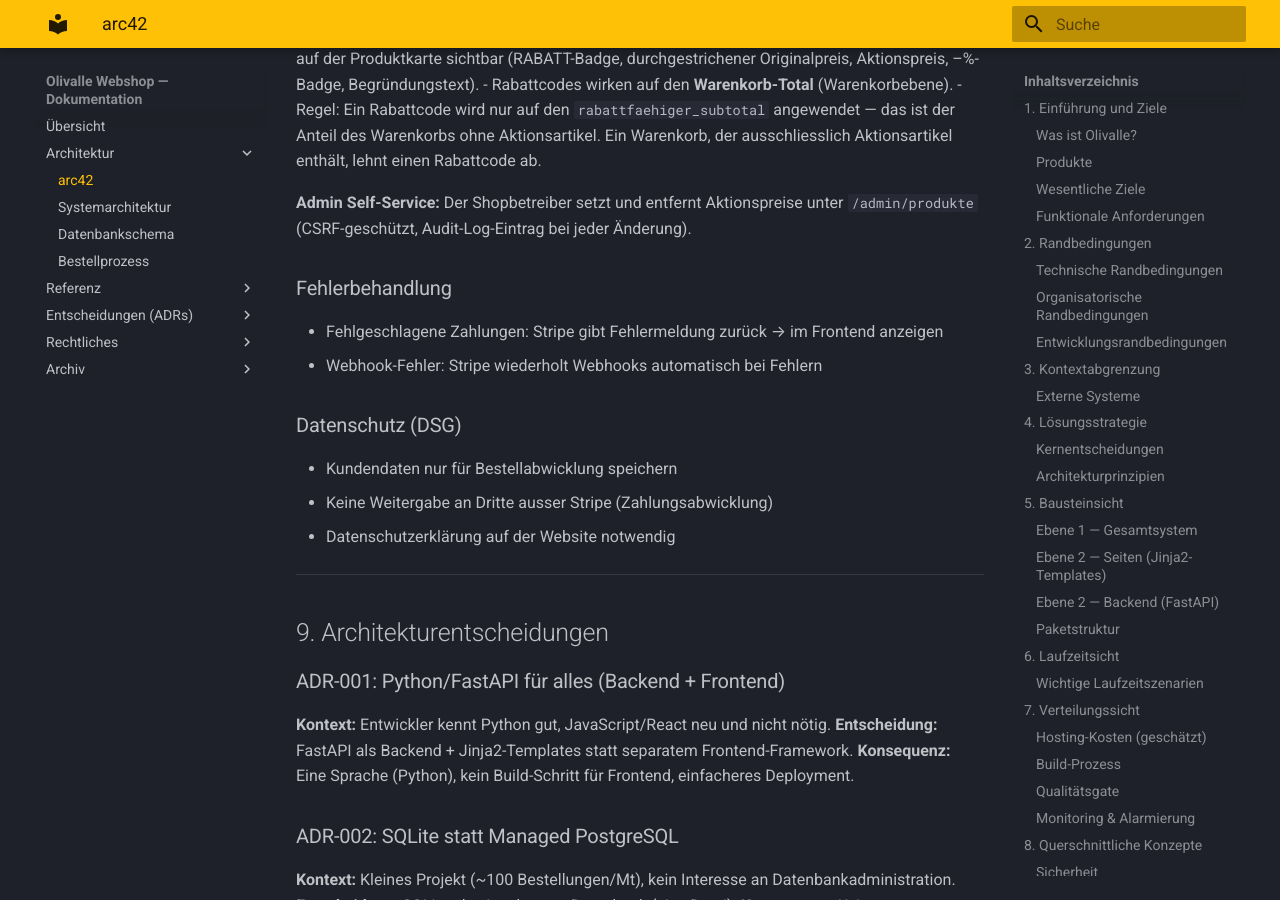
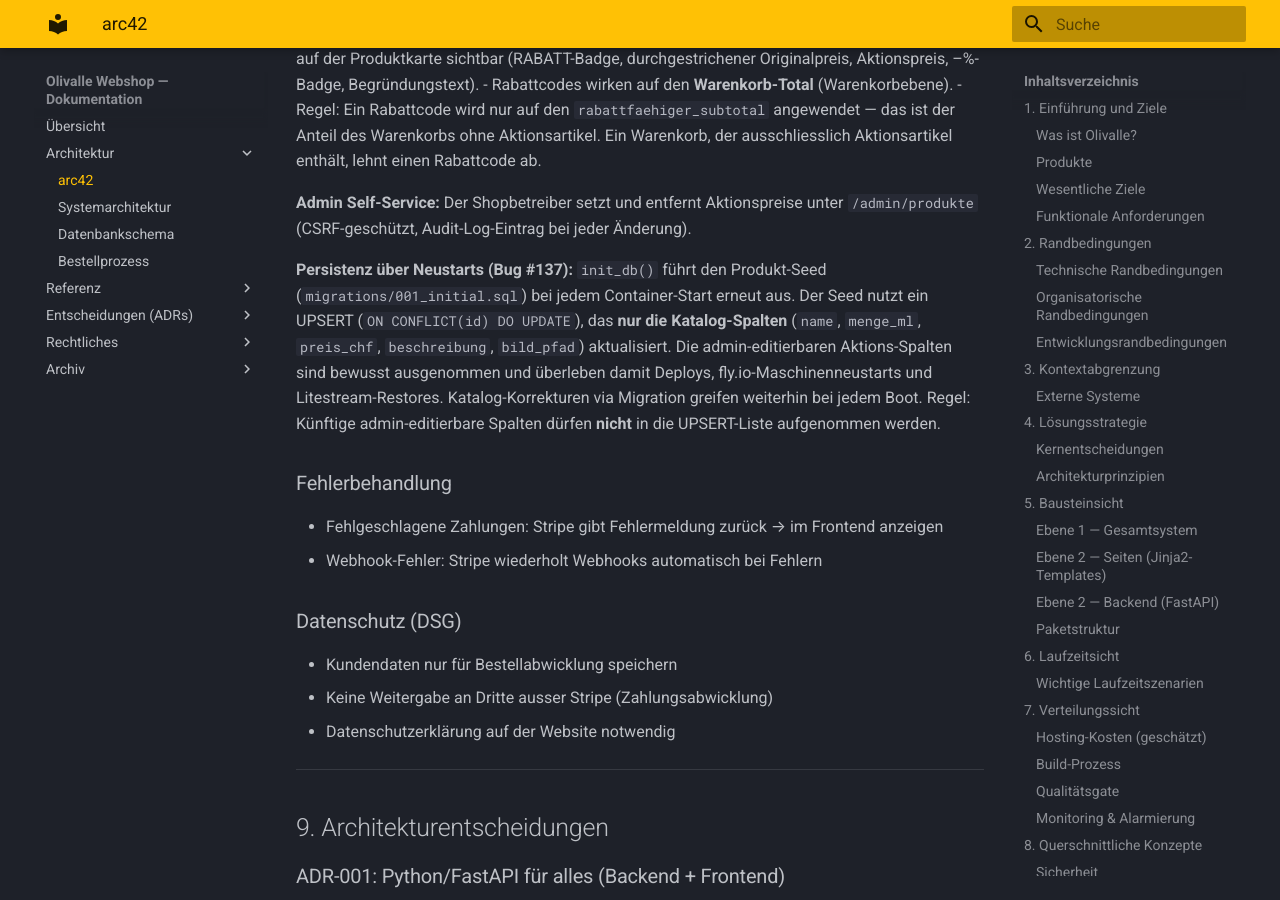
Before and after one commit to konstantinniedermann/olivalle-webshop, an MkDocs documentation site: the page built from docs/arc42.md, in a window 1280 px wide and 900 px high, scrolled down 8495 px. Built offline with MkDocs 1.6.1 and Material for MkDocs 9.7.7, drawn with Linux system fonts in a browser that asks for light colours.

Commit message:
docs: Seed-Persistenz von Aktionen in arc42 und Testplan (#137)
Co-Authored-By: Claude Opus 4.8 (1M context) <noreply@anthropic.com>

```diff
--- a/docs/arc42.md
+++ b/docs/arc42.md
@@ -255,6 +255,8 @@ Eine Aktion ist aktiv wenn `aktionspreis_chf` gesetzt ist und das heutige Datum
 
 **Admin Self-Service:** Der Shopbetreiber setzt und entfernt Aktionspreise unter `/admin/produkte` (CSRF-geschützt, Audit-Log-Eintrag bei jeder Änderung).
 
+**Persistenz über Neustarts (Bug #137):** `init_db()` führt den Produkt-Seed (`migrations/001_initial.sql`) bei jedem Container-Start erneut aus. Der Seed nutzt ein UPSERT (`ON CONFLICT(id) DO UPDATE`), das **nur die Katalog-Spalten** (`name`, `menge_ml`, `preis_chf`, `beschreibung`, `bild_pfad`) aktualisiert. Die admin-editierbaren Aktions-Spalten sind bewusst ausgenommen und überleben damit Deploys, fly.io-Maschinenneustarts und Litestream-Restores. Katalog-Korrekturen via Migration greifen weiterhin bei jedem Boot. Regel: Künftige admin-editierbare Spalten dürfen **nicht** in die UPSERT-Liste aufgenommen werden.
+
 ### Fehlerbehandlung
 - Fehlgeschlagene Zahlungen: Stripe gibt Fehlermeldung zurück → im Frontend anzeigen
 - Webhook-Fehler: Stripe wiederholt Webhooks automatisch bei Fehlern
```
Also changed, not shown: docs/user-stories-testplan.md (+1 -0 lines).
